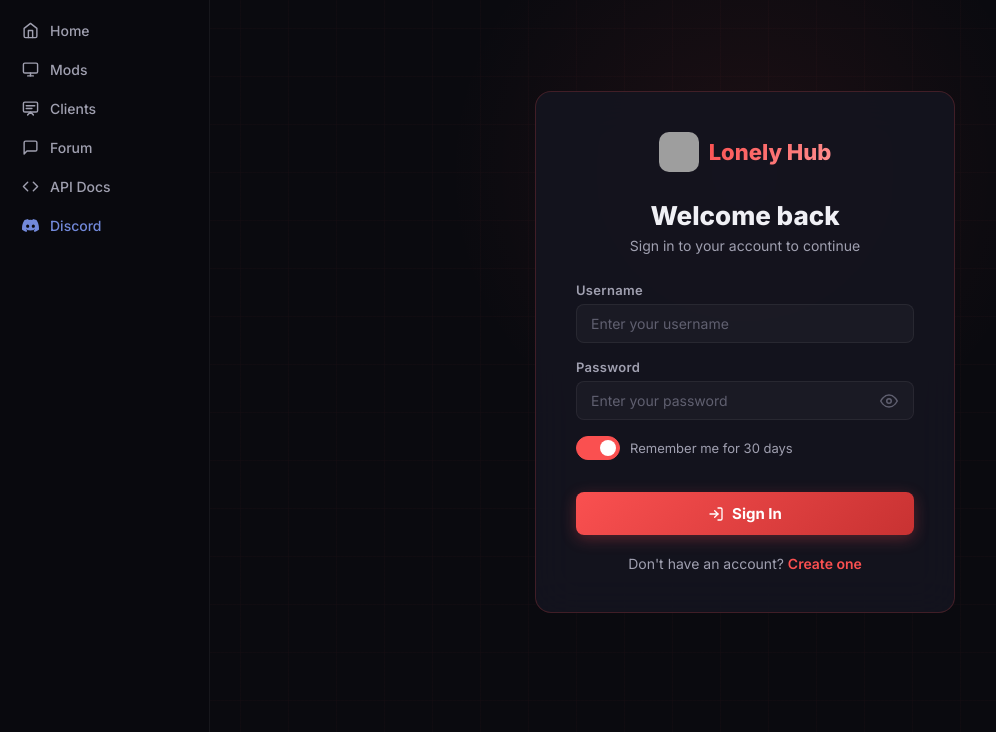
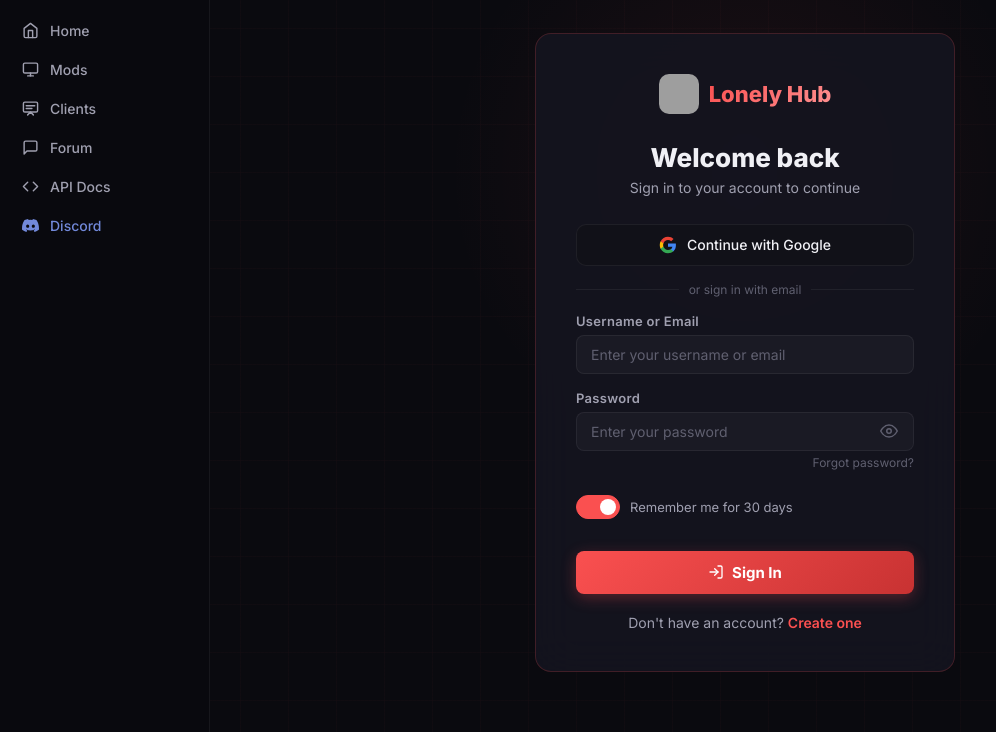
Before and after one commit to LongHip12/MinecraftLibrary, a Flask app: page /login in a window 1280 px wide. Shown: the part 68-800 px from the top of the page, without its empty margins (0-996 px from the left). Run offline with Flask 3, Linux system fonts and the light colour scheme; some libraries are stand-ins or nearby versions; grey boxes are pictures that could not be loaded.

Commit message:
feat: email+OTP register, Google OAuth, forgot password, linked accounts in dashboard

```diff
--- a/templates/login.html
+++ b/templates/login.html
@@ -3,6 +3,16 @@
 {% block extra_css %}
 <link rel="stylesheet" href="/static/css/auth.css">
 <script src="https://js.hcaptcha.com/1/api.js" async defer></script>
+<style>
+.google-divider { display:flex; align-items:center; gap:10px; margin:16px 0; }
+.google-divider span { color:var(--text3); font-size:12px; white-space:nowrap; }
+.google-divider::before, .google-divider::after { content:''; flex:1; height:1px; background:var(--border2); }
+.google-btn { display:flex; align-items:center; justify-content:center; gap:10px; width:100%; padding:11px 20px; background:var(--bg2); border:1.5px solid var(--border2); border-radius:10px; color:var(--text); font-size:14px; font-weight:500; cursor:pointer; text-decoration:none; transition:background .15s, border-color .15s; }
+.google-btn:hover { background:var(--bg3); border-color:var(--border); }
+.forgot-link { text-align:right; margin-top:-6px; margin-bottom:8px; }
+.forgot-link a { color:var(--text3); font-size:12px; text-decoration:none; transition:color .15s; }
+.forgot-link a:hover { color:var(--primary); }
+</style>
 {% endblock %}
 {% block content %}
 <div class="auth-page">
@@ -13,23 +23,32 @@
     </div>
     <h1 class="auth-title">Welcome back</h1>
     <p class="auth-sub">Sign in to your account to continue</p>
+
+    <a href="/auth/google" class="google-btn">
+      <svg width="18" height="18" viewBox="0 0 24 24"><path d="M22.56 12.25c0-.78-.07-1.53-.2-2.25H12v4.26h5.92c-.26 1.37-1.04 2.53-2.21 3.31v2.77h3.57c2.08-1.92 3.28-4.74 3.28-8.09z" fill="#4285F4"/><path d="M12 23c2.97 0 5.46-.98 7.28-2.66l-3.57-2.77c-.98.66-2.23 1.06-3.71 1.06-2.86 0-5.29-1.93-6.16-4.53H2.18v2.84C3.99 20.53 7.7 23 12 23z" fill="#34A853"/><path d="M5.84 14.09c-.22-.66-.35-1.36-.35-2.09s.13-1.43.35-2.09V7.07H2.18C1.43 8.55 1 10.22 1 12s.43 3.45 1.18 4.93l3.66-2.84z" fill="#FBBC05"/><path d="M12 5.38c1.62 0 3.06.56 4.21 1.64l3.15-3.15C17.45 2.09 14.97 1 12 1 7.7 1 3.99 3.47 2.18 7.07l3.66 2.84c.87-2.6 3.3-4.53 6.16-4.53z" fill="#EA4335"/></svg>
+      Continue with Google
+    </a>
+
+    <div class="google-divider"><span>or sign in with email</span></div>
+
     <form class="auth-form" id="login-form">
       <div class="auth-error" id="auth-error" style="display:none;">
         <svg width="15" height="15" viewBox="0 0 24 24" fill="none" stroke="currentColor" stroke-width="2" stroke-linecap="round" stroke-linejoin="round"><circle cx="12" cy="12" r="10"></circle><line x1="12" y1="8" x2="12" y2="12"></line><line x1="12" y1="16" x2="12.01" y2="16"></line></svg>
         <span></span>
       </div>
       <div class="form-group">
-        <label class="form-label">Username</label>
-        <input type="text" name="username" id="login-username" class="input-field" placeholder="Enter your username" required autocomplete="username">
+        <label class="form-label">Username or Email</label>
+        <input type="text" name="username" id="login-username" class="input-field" placeholder="Enter your username or email" required autocomplete="username">
       </div>
       <div class="form-group">
         <label class="form-label">Password</label>
         <div class="pw-wrap">
           <input type="password" name="password" id="login-pw" class="input-field" placeholder="Enter your password" required autocomplete="current-password">
-          <button type="button" class="pw-toggle" onclick="togglePw('login-pw', this)" tabindex="-1" title="Show / hide password">
+          <button type="button" class="pw-toggle" onclick="togglePw('login-pw', this)" tabindex="-1">
             <svg id="login-pw-eye" width="18" height="18" viewBox="0 0 24 24" fill="none" stroke="currentColor" stroke-width="2" stroke-linecap="round" stroke-linejoin="round"><path d="M1 12s4-8 11-8 11 8 11 8-4 8-11 8-11-8-11-8z"></path><circle cx="12" cy="12" r="3"></circle></svg>
           </button>
         </div>
+        <div class="forgot-link"><a href="/forgot-password">Forgot password?</a></div>
       </div>
       <div class="remember-row">
         <label class="remember-label">
@@ -66,43 +85,13 @@
 <script>
 var _EYE_OPEN = '<svg width="18" height="18" viewBox="0 0 24 24" fill="none" stroke="currentColor" stroke-width="2" stroke-linecap="round" stroke-linejoin="round"><path d="M1 12s4-8 11-8 11 8 11 8-4 8-11 8-11-8-11-8z"></path><circle cx="12" cy="12" r="3"></circle></svg>';
 var _EYE_OFF = '<svg width="18" height="18" viewBox="0 0 24 24" fill="none" stroke="currentColor" stroke-width="2" stroke-linecap="round" stroke-linejoin="round"><path d="M17.94 17.94A10.07 10.07 0 0 1 12 20c-7 0-11-8-11-8a18.45 18.45 0 0 1 5.06-5.94M9.9 4.24A9.12 9.12 0 0 1 12 4c7 0 11 8 11 8a18.5 18.5 0 0 1-2.16 3.19m-6.72-1.07a3 3 0 1 1-4.24-4.24"></path><line x1="1" y1="1" x2="23" y2="23"></line></svg>';
-var _SCRAMBLE_CHARS = '0123456789!@#$%^&*abcdefghijklmnopqrstuvwxyz_-+=';
 
 function togglePw(inputId, btn) {
   var input = document.getElementById(inputId);
   if (!input) return;
   var showing = input.type === 'text';
-  var actual = input.value;
-  if (!showing) {
-    input.type = 'text';
-    btn.innerHTML = _EYE_OFF;
-    input.classList.add('pw-scrambling');
-    var len = actual.length || 8;
-    var iter = 0;
-    var maxIter = len * 3;
-    var iv = setInterval(function() {
-      input.value = actual.split('').map(function(ch, i) {
-        if (iter / maxIter > i / (len || 1)) return ch;
-        return _SCRAMBLE_CHARS[Math.floor(Math.random() * _SCRAMBLE_CHARS.length)];
-      }).join('');
-      iter++;
-      if (iter > maxIter) { clearInterval(iv); input.value = actual; input.classList.remove('pw-scrambling'); }
-    }, 28);
-  } else {
-    input.classList.add('pw-scrambling');
-    var iv2 = setInterval(function() {
-      input.value = input.value.split('').map(function() {
-        return _SCRAMBLE_CHARS[Math.floor(Math.random() * _SCRAMBLE_CHARS.length)];
-      }).join('');
-    }, 30);
-    setTimeout(function() {
-      clearInterval(iv2);
-      input.type = 'password';
-      input.value = actual;
-      input.classList.remove('pw-scrambling');
-      btn.innerHTML = _EYE_OPEN;
-    }, 280);
-  }
+  input.type = showing ? 'password' : 'text';
+  btn.innerHTML = showing ? _EYE_OPEN : _EYE_OFF;
 }
 
 function saveCredentials(username, password) {
@@ -119,10 +108,7 @@ function autoFillAndSubmitWithCredential(cred) {
   if (unField) unField.value = cred.id;
   if (pwField) pwField.value = cred.password;
   var btn = document.querySelector('.auth-submit-btn');
-  if (btn) {
-    btn.disabled = true;
-    btn.innerHTML = '<div class="spinner"></div> Signing in...';
-  }
+  if (btn) { btn.disabled = true; btn.innerHTML = '<div class="spinner"></div> Signing in...'; }
   var fd = new FormData();
   fd.append('username', cred.id);
   fd.append('password', cred.password);
@@ -136,10 +122,7 @@ function autoFillAndSubmitWithCredential(cred) {
         document.getElementById('success-overlay').classList.add('show');
         setTimeout(function() { window.location.href = data.redirect || '/'; }, 2000);
       } else {
-        if (btn) {
-          btn.disabled = false;
-          btn.innerHTML = '<svg width="16" height="16" viewBox="0 0 24 24" fill="none" stroke="currentColor" stroke-width="2" stroke-linecap="round" stroke-linejoin="round"><path d="M15 3h4a2 2 0 0 1 2 2v14a2 2 0 0 1-2 2h-4"></path><polyline points="10 17 15 12 10 7"></polyline><line x1="15" y1="12" x2="3" y2="12"></line></svg> <span>Sign In</span>';
-        }
+        if (btn) { btn.disabled = false; btn.innerHTML = '<svg width="16" height="16" viewBox="0 0 24 24" fill="none" stroke="currentColor" stroke-width="2" stroke-linecap="round" stroke-linejoin="round"><path d="M15 3h4a2 2 0 0 1 2 2v14a2 2 0 0 1-2 2h-4"></path><polyline points="10 17 15 12 10 7"></polyline><line x1="15" y1="12" x2="3" y2="12"></line></svg> <span>Sign In</span>'; }
         var errEl = document.getElementById('auth-error');
         errEl.querySelector('span').textContent = data.error || 'Saved login failed — please sign in manually.';
         errEl.style.display = 'flex';
@@ -153,9 +136,7 @@ function autoFillAndSubmitWithCredential(cred) {
 function tryAutoLogin() {
   if (!window.PasswordCredential || !navigator.credentials) return;
   navigator.credentials.get({ password: true, mediation: 'optional' })
-    .then(function(cred) {
-      if (cred) autoFillAndSubmitWithCredential(cred);
-    })
+    .then(function(cred) { if (cred) autoFillAndSubmitWithCredential(cred); })
     .catch(function() {});
 }
 
@@ -164,7 +145,7 @@ document.getElementById('login-form').addEventListener('submit', async function(
   var btn = e.target.querySelector('.auth-submit-btn');
   var errEl = document.getElementById('auth-error');
   btn.disabled = true;
-  btn.innerHTML = '<div class="spinner"></div> ' + (window.__i18n ? window.__i18n.get('login.btn') : 'Signing in...');
+  btn.innerHTML = '<div class="spinner"></div> Signing in...';
   var fd = new FormData(e.target);
   var username = document.getElementById('login-username').value;
   var password = document.getElementById('login-pw').value;
@@ -180,8 +161,7 @@ document.getElementById('login-form').addEventListener('submit', async function(
       errEl.style.display = 'flex';
       btn.disabled = false;
       btn.innerHTML = '<svg width="16" height="16" viewBox="0 0 24 24" fill="none" stroke="currentColor" stroke-width="2" stroke-linecap="round" stroke-linejoin="round"><path d="M15 3h4a2 2 0 0 1 2 2v14a2 2 0 0 1-2 2h-4"></path><polyline points="10 17 15 12 10 7"></polyline><line x1="15" y1="12" x2="3" y2="12"></line></svg> <span>Sign In</span>';
-      if (window.__i18n) window.__i18n.applyLang(localStorage.getItem('lh_lang') || 'en');
-      if (window.hcaptcha) window.hcaptcha.reset();
+      if (window.hcaptcha) hcaptcha.reset();
     }
   } catch(err) {
     errEl.querySelector('span').textContent = 'Network error. Please try again.';
```
